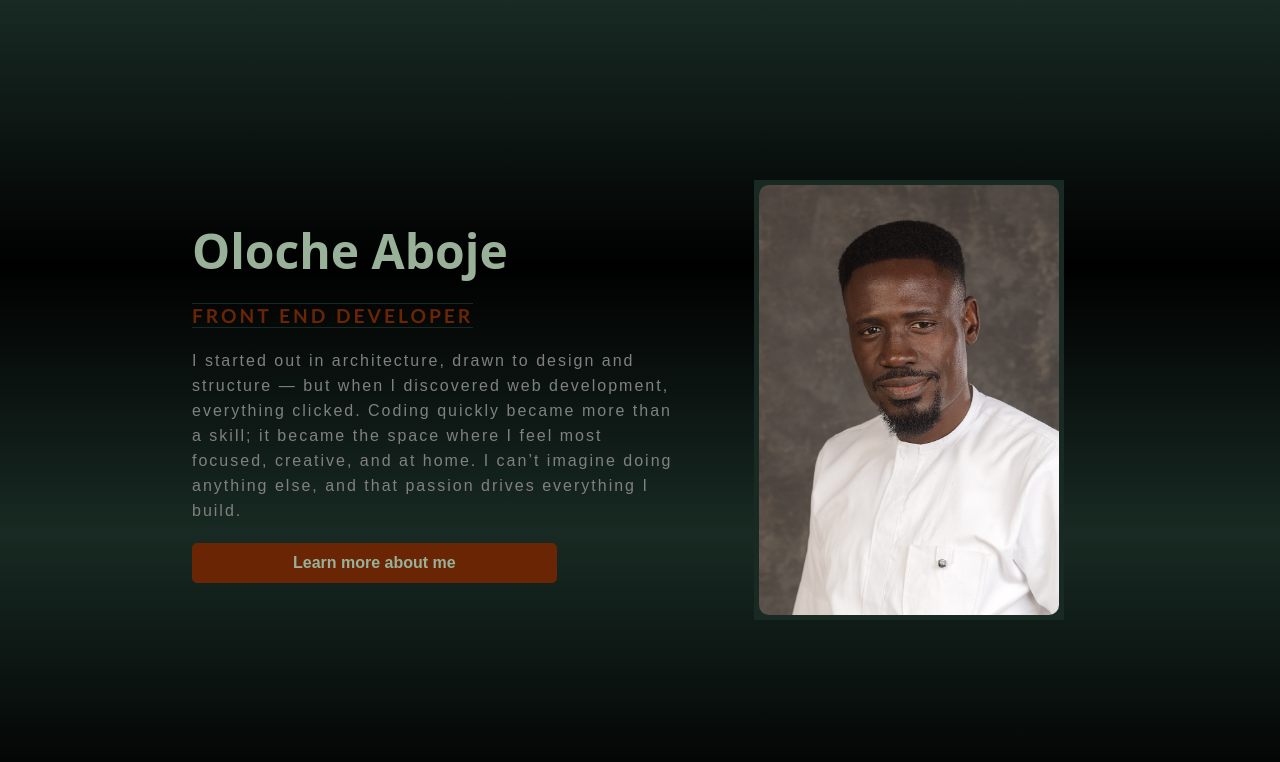
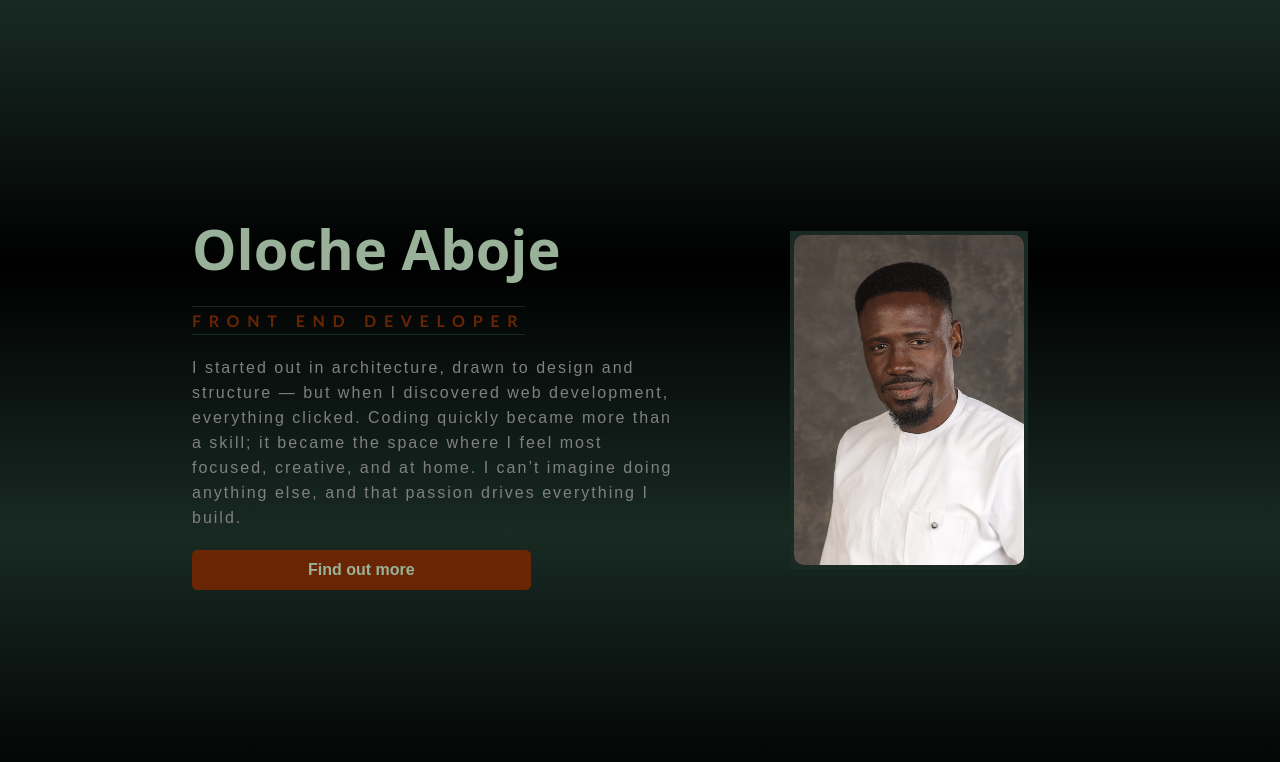
Before and after one commit to accdev1694/react-portfolio, a React (Vite) app: page / in a window 1280 px wide. Shown: the top 762 px of the page. Built offline with nearby package versions, Linux system fonts and the light colour scheme.

Commit message:
add styling to about me section

```diff
--- a/src/App.jsx
+++ b/src/App.jsx
@@ -1,4 +1,3 @@
-import { useState } from "react";
 import AboutMe from "./components/AboutMe";
 
 function App() {
--- a/src/components/AboutMe.jsx
+++ b/src/components/AboutMe.jsx
@@ -13,7 +13,7 @@ const AboutMe = () => {
           focused, creative, and at home. I can’t imagine doing anything else,
           and that passion drives everything I build.
         </p>
-        <button className="learn-more">Learn more about me</button>
+        <button className="learn-more">Find out more</button>
       </div>
       <div className="right-intro">
         <img className="my-photo" src={myPhoto} alt="my passport photograph" />
--- a/src/index.css
+++ b/src/index.css
@@ -2,6 +2,13 @@
   --primary-color: rgb(152, 177, 152);
   --secondary-color: rgb(24, 42, 35);
   --accent-color: rgb(106, 38, 4);
+  --spacing-xs: 4px;
+  --spacing-sm: 7px;
+  --spacing-md: 10px;
+  --spacing-lg: 14px;
+  --spacing-xl: 17px;
+  --spacing-xxl: 20px;
+  --spacing-xxxl: 50px;
 }
 
 * {
@@ -30,18 +37,7 @@ body {
   width: 70%;
   margin: 0 auto;
 }
-.career {
-  color: var(--accent-color);
-  font-family: "Gill Sans", "Gill Sans MT", Calibri, "Trebuchet MS", sans-serif;
-  font-weight: bold;
-  /* margin-top: 5px; */
-  font-size: 1.2em;
-  border-top: 1px solid var(--secondary-color);
-  border-bottom: 1px solid var(--secondary-color);
-  display: inline-block;
-  padding-top: 5px 0 5px 0;
-  letter-spacing: 3px;
-}
+
 
 .about-me {
   display: flex;
@@ -51,19 +47,30 @@ body {
 }
 
 .left-intro {
-  /* font-size: 2rem; */
   width: 60%;
-  padding-right: 50px;
+  padding-right: var(--spacing-xxxl);
+  padding-top: none;
 }
 
 h1.name {
-  margin-bottom: 20px;
-  font-size: 3rem;
+  margin-bottom: var(--spacing-xxl);
+  font-size: 3.5rem;
+}
+.career {
+  color: var(--accent-color);
+  font-family: "Gill Sans", "Gill Sans MT", Calibri, "Trebuchet MS", sans-serif;
+  font-size: 1em;
+  font-weight: bolder;
+  border-top: 1px solid var(--secondary-color);
+  border-bottom: 1px solid var(--secondary-color);
+  display: inline-block;
+  padding: var(--spacing-xs) 0 var(--spacing-xs) 0;
+  letter-spacing: 7.7px;
 }
 
 .introduction {
   font-family: sans-serif;
-  margin-top: 20px;
+  margin-top: var(--spacing-xxl);
   color: grey;
   font-size: 1rem;
   line-height: 25px;
@@ -71,8 +78,7 @@ h1.name {
 }
 
 .learn-more {
-  padding: 10px 100px;
-  /* width: 100%; */
+  padding: var(--spacing-md) 115px;
   font-size: 1em;
   margin-top: 20px;
   background: var(--accent-color);
@@ -88,11 +94,11 @@ h1.name {
   /* border: 10px solid var(--secondary-color); */
   background-color: var(--secondary-color);
   width: fit-content;
-  padding: 5px;
+  padding: var(--spacing-xs);
 }
 
-.my-photo {
-  width: 300px;
+img.my-photo {
+  width: 230px;
   vertical-align: middle;
   border-radius: 10px;
 }
```
